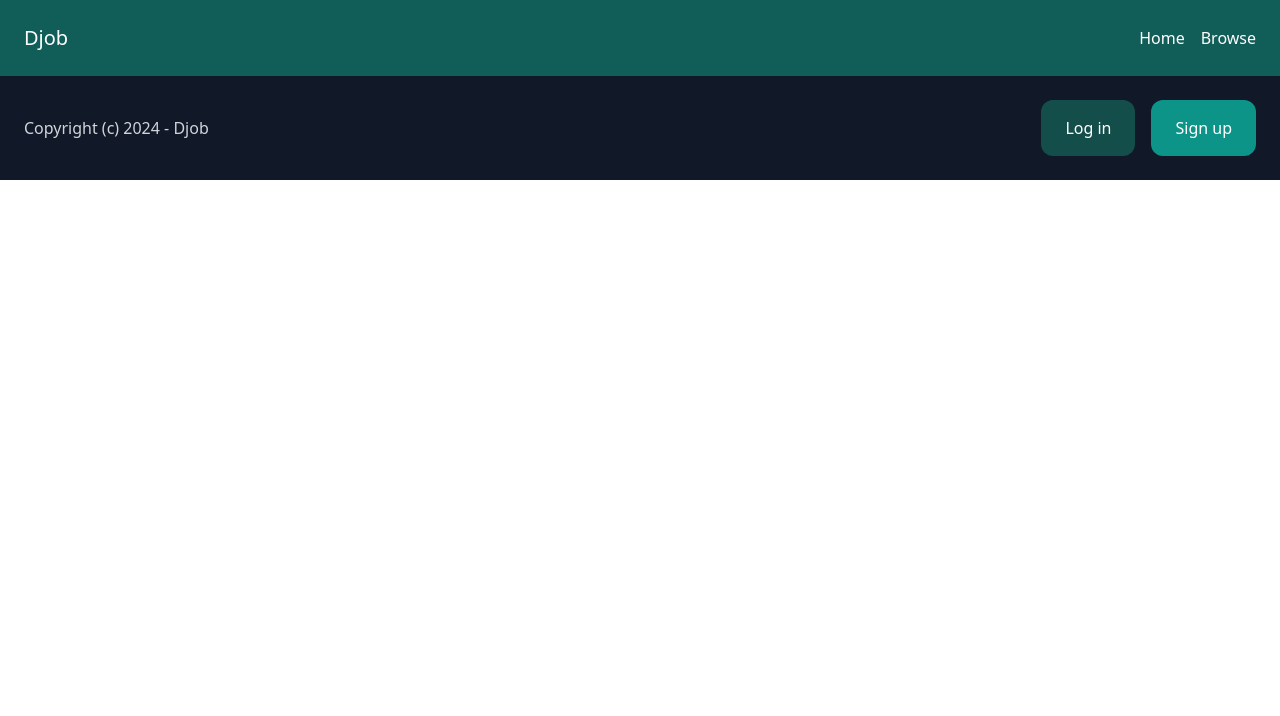
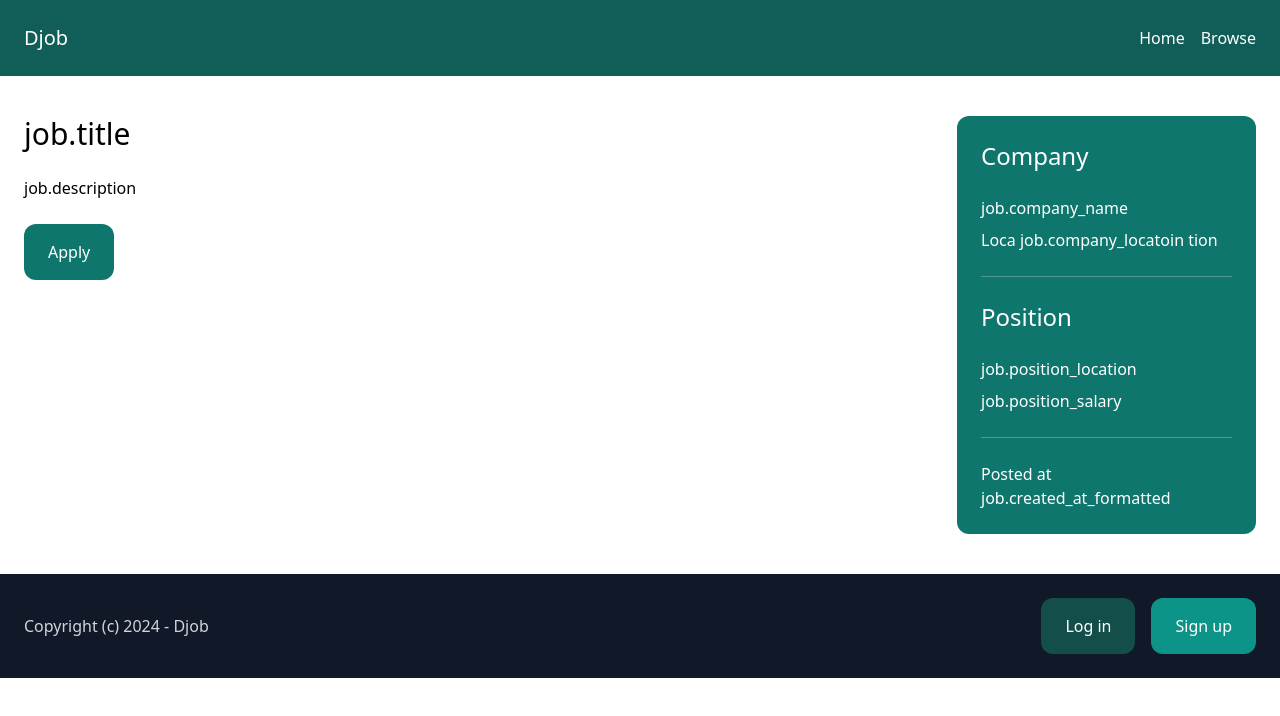
Before and after one commit to kodaishiotsuki/djob, a Nuxt app in the folder djob_frontend/: page /browse/1 in a window 1280 px wide. Shown: the top 716 px of the page. Built offline with nearby package versions, Linux system fonts and the light colour scheme.

Commit message:
fix:create static browseDetailpage

```diff
--- /dev/null
+++ b/djob_frontend/pages/browse/[id].vue
@@ -0,0 +1,33 @@
+<script setup></script>
+
+<template>
+  <div class="py-10 px-6 grid md:grid-cols-4 gap-3">
+    <div class="md:col-span-3">
+      <h1 class="mb-6 text-3xl">job.title</h1>
+
+      <p>job.description</p>
+
+      <a class="inline-block mt-6 py-4 px-6 bg-teal-700 text-white rounded-xl"
+        >Apply</a
+      >
+    </div>
+
+    <div class="md:col-span-1 p-6 bg-teal-700 text-white rounded-xl">
+      <h3 class="mb-6 text-2xl">Company</h3>
+
+      <p class="mb-2">job.company_name</p>
+      <p>Loca job.company_locatoin tion</p>
+
+      <hr class="my-6 opacity-30" />
+
+      <h3 class="mb-6 text-2xl">Position</h3>
+
+      <p class="mb-2">job.position_location</p>
+      <p>job.position_salary</p>
+
+      <hr class="my-6 opacity-30" />
+
+      <p>Posted at job.created_at_formatted</p>
+    </div>
+  </div>
+</template>
```
